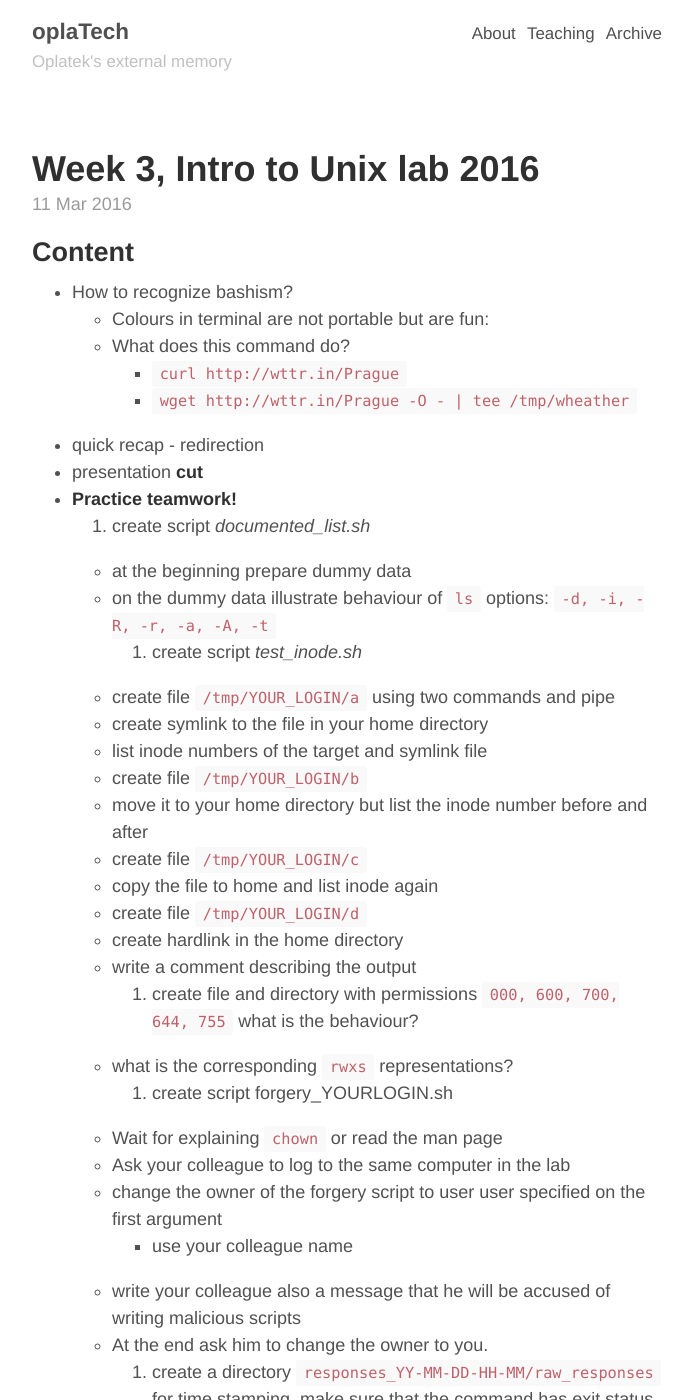
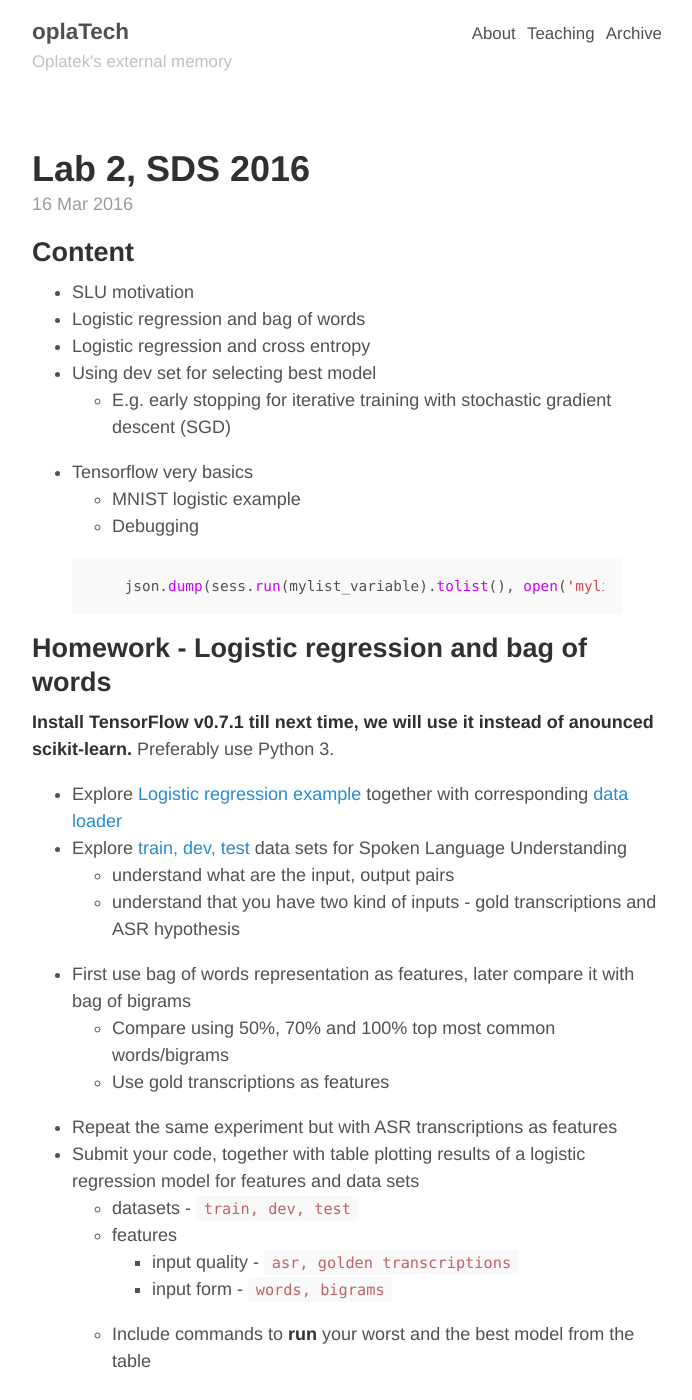
Before and after one commit to oplatek/oplatek.github.io, a Jekyll site: the page built from index.html, in a window 1280 px wide and 1400 px high. Shown: the whole window, without its empty margins (293-985 px from the left). Built offline with Jekyll 4.4.1, drawn with Linux system fonts in a browser that asks for light colours; the list of posts is cut into pages by our own code; some of the changed text lies outside the part shown.

Commit message:
logistic regression

```diff
--- /dev/null
+++ b/_posts/2016-03-16-sds-lab-2.md
@@ -0,0 +1,41 @@
+---
+layout: post
+title: Lab 2, SDS 2016
+author: Ondrej Platek
+tags: Mff, School, Labs, SDS, dialog systems
+---
+
+## Content
+
+- SLU motivation
+- Logistic regression and bag of words
+- Logistic regression and cross entropy
+- Using dev set for selecting best model
+    - E.g. early stopping for iterative training with stochastic gradient descent (SGD)
+- Tensorflow very basics
+    - MNIST logistic example
+    - Debugging
+{% highlight python %}
+    json.dump(sess.run(mylist_variable).tolist(), open('mylist.log', 'w'))
+{% endhighlight %}
+
+
+## Homework - Logistic regression and bag of words
+
+**Install TensorFlow v0.7.1 till next time, we will use it instead of anounced scikit-learn.**
+Preferably use Python 3.
+
+- Explore [Logistic regression example](https://raw.githubusercontent.com/oplatek/sds-lab/master/slu/code/logistic_regression.py) together with corresponding [data loader](https://raw.githubusercontent.com/oplatek/sds-lab/master/slu/code/input_data.py)
+- Explore [train, dev, test](https://github.com/oplatek/sds-lab/tree/master/slu/data) data sets for Spoken Language Understanding
+    - understand what are the input, output pairs
+    - understand that you have two kind of inputs - gold transcriptions and ASR hypothesis
+- First use bag of words representation as features, later compare it with bag of bigrams
+    - Compare using 50%, 70% and 100% top most common words/bigrams
+    - Use gold transcriptions as features
+- Repeat the same experiment but with ASR transcriptions as features
+- Submit your code, together with table plotting results of a logistic regression model for features and data sets
+    - datasets - `train, dev, test`
+    - features
+        - input quality - `asr, golden transcriptions`
+        - input form - `words, bigrams`
+    - Include commands to **run** your worst and the best model from the table
```
Also changed, not shown: _posts/2016-02-20-labs-sds.md (+4 -2 lines), _posts/2016-02-29-sds-lab-1.md (renamed from _posts/2016-02-29-sds-week-1.md).
